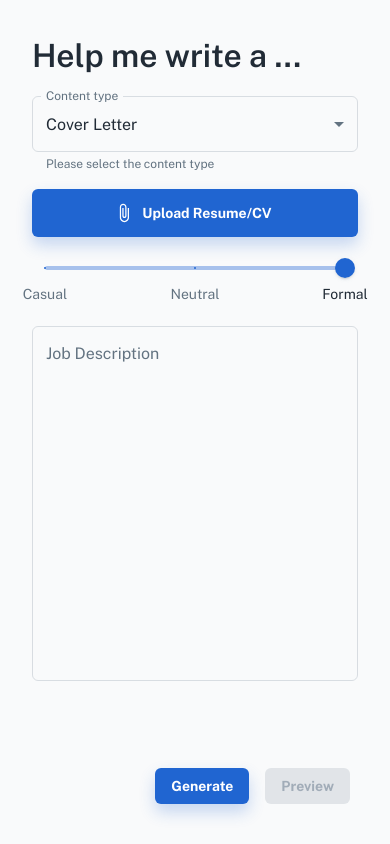
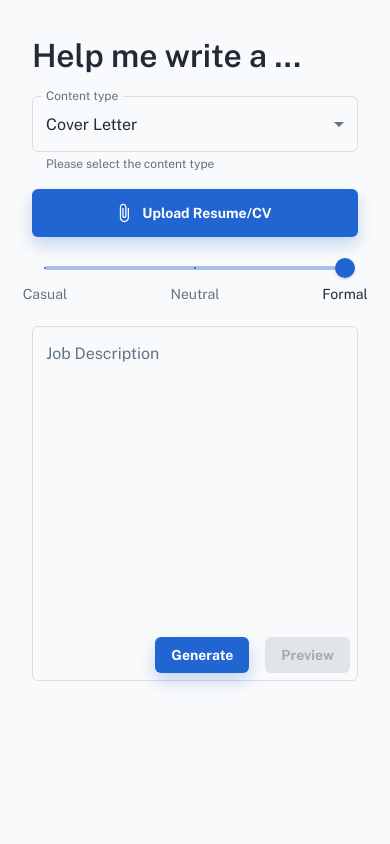
Before and after one commit to wqding/CoverHelper, a React (Create React App) app in the folder frontend/: page /dashboard/app in a window 390 px wide. Built offline with nearby package versions, Linux system fonts and the light colour scheme; what @react-pdf/renderer would draw is missing.

Commit message:
Fix mobile screen again

```diff
--- a/frontend/src/pages/DashboardAppPage.css
+++ b/frontend/src/pages/DashboardAppPage.css
@@ -90,6 +90,10 @@
 }
 
 @media only screen and (max-width: 1000px) {
+    .main {
+        height: 100%;
+    }
+
     .rightSide[data-generated="false"] {
       display: none;
     }
@@ -133,8 +137,4 @@
     .page {
         height: 67%;
     }
-
-    .page-content {
-        font-size: 12px;
-    }
 }
--- a/frontend/src/pages/DashboardAppPage.js
+++ b/frontend/src/pages/DashboardAppPage.js
@@ -25,8 +25,6 @@ import { ZoomButtons } from '../components/ZoomButtons';
 import { ContentActionButtons } from '../components/ContentActionButtons';
 
 import './DashboardAppPage.css'
-
-// ----------------------------------------------------------------------
 
 export default function DashboardAppPage() {
   const theme = useTheme();
@@ -131,7 +129,6 @@ export default function DashboardAppPage() {
   };
 
   const handleDocxDownload = () => {
-    // Create a new document
     const doc = new Document({
         sections: [
             {
@@ -143,7 +140,6 @@ export default function DashboardAppPage() {
         ],
     });
 
-    // Generate and download the document
     Packer.toBlob(doc).then(blob => {
       saveAs(blob, 'coverletter.docx');
     });
```
